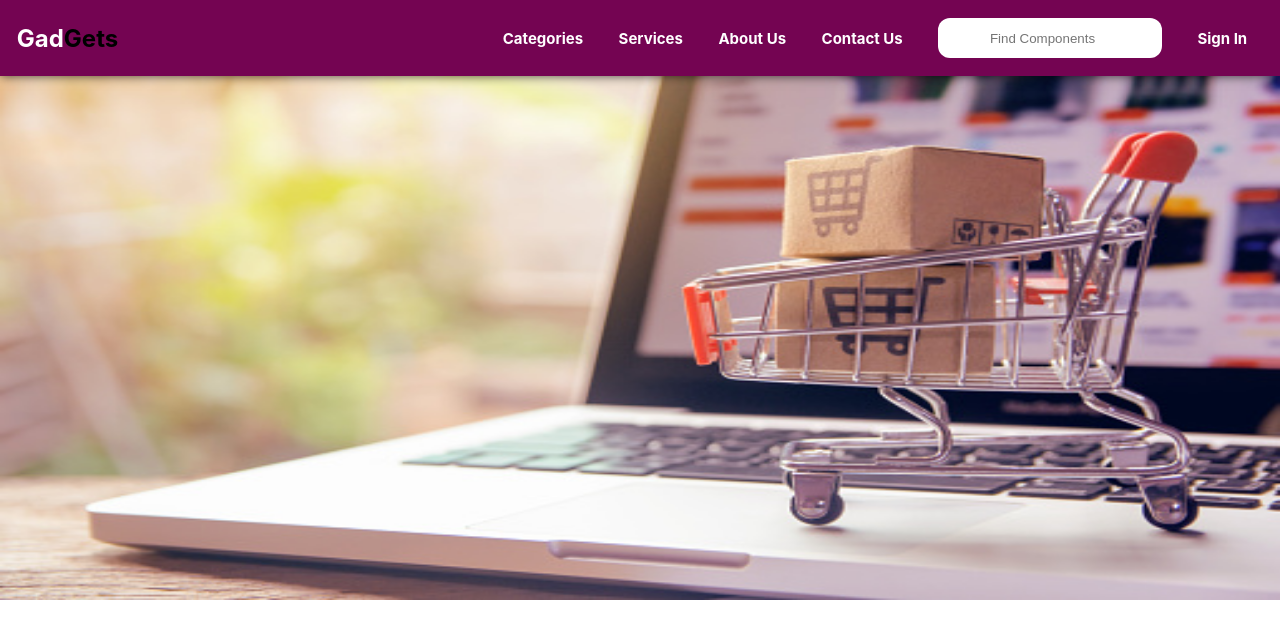
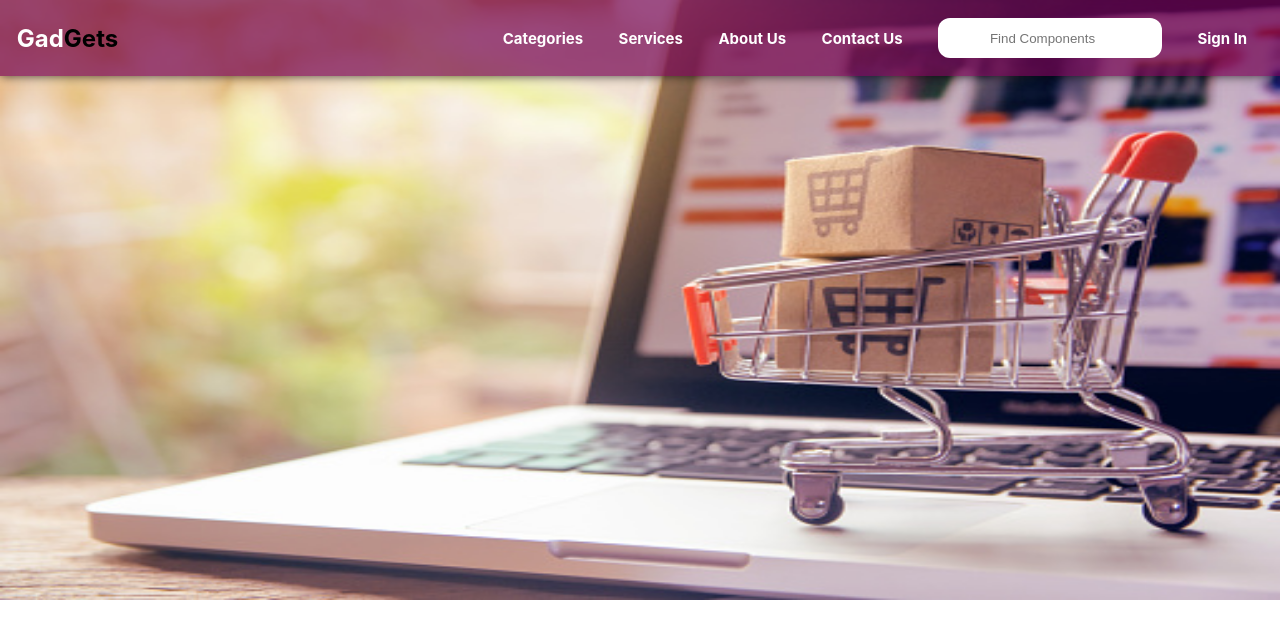
Before and after one commit to Folayimi/DERMAI-FULLSTACK, a React (Create React App) app in the folder client/: page / in a window 1280 px wide. Shown: the top 638 px of the page. Built offline with nearby package versions, Linux system fonts and the light colour scheme; some icons are missing.

Commit message:
made the navbar background a little transparent

```diff
--- a/client/src/Components/HeroSection/HeroSection.css
+++ b/client/src/Components/HeroSection/HeroSection.css
@@ -8,7 +8,6 @@
 }
 .heroSection > .image{
     height:40em;
-    background:green;
 }
 .heroSection > .image img{
     width:100%;
--- a/client/src/Components/Navbar/Navbar.css
+++ b/client/src/Components/Navbar/Navbar.css
@@ -19,7 +19,7 @@ body{
     justify-content: space-between;
     align-items: center;
     box-shadow: 0px 0px 10px rgb(0,0,0,0.7);
-    background:rgb(116, 4, 82);
+    background:rgb(116, 4, 82,0.7);
 }
 .brand{
     width:5em;
```
